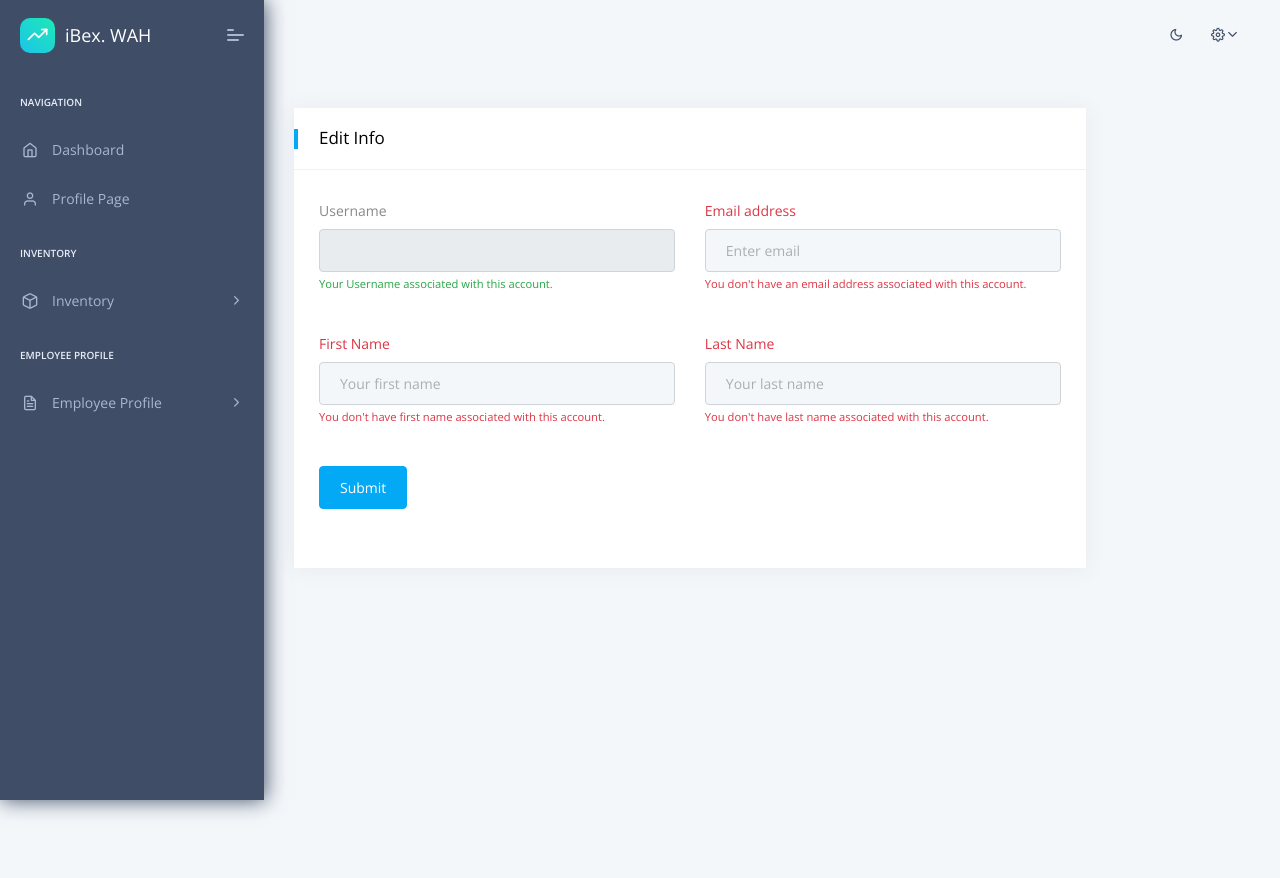
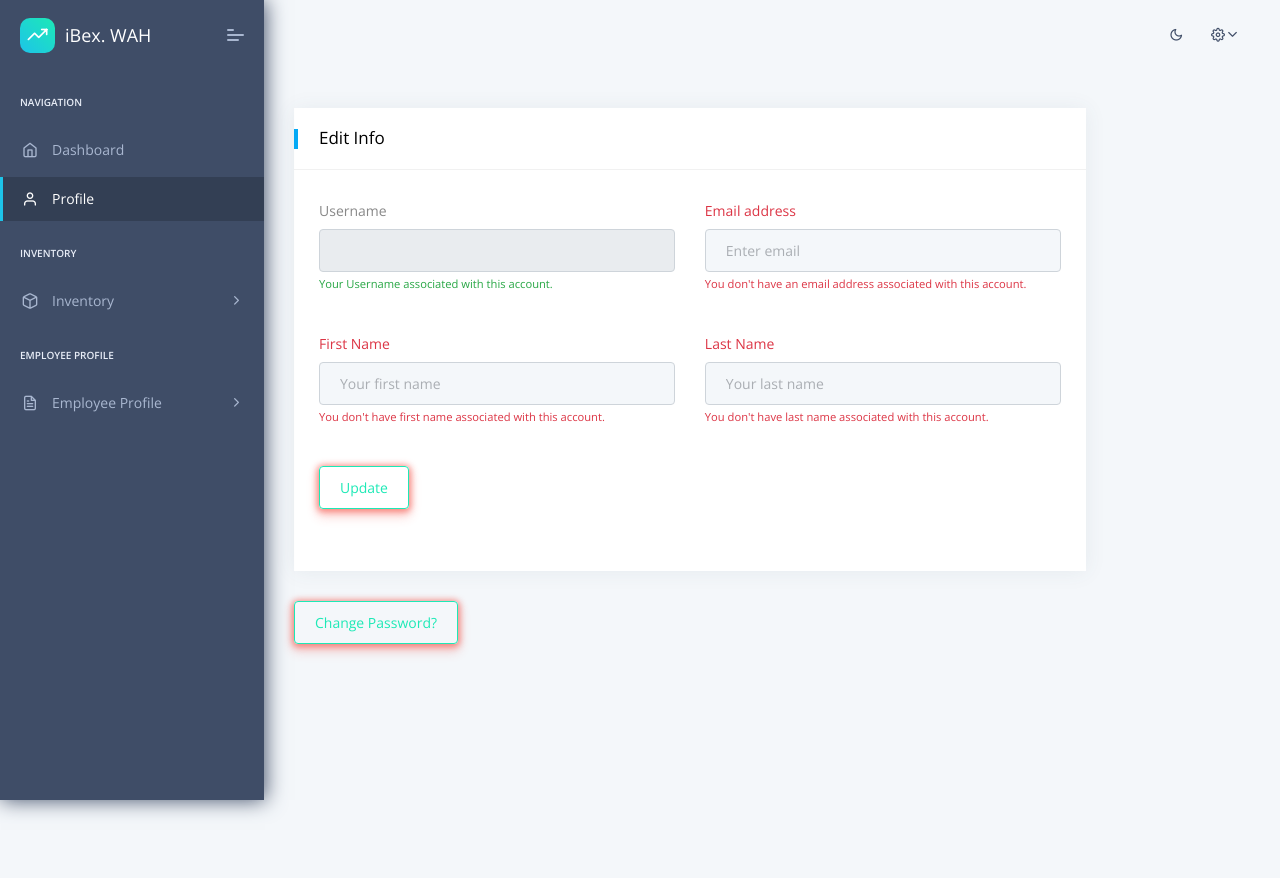
Before and after one commit to awais-akhtar/WAH, a Django app: page /profile/ in a window 1280 px wide. Run offline with Django 3.2, Linux system fonts and the light colour scheme; some libraries are stand-ins or nearby versions.

Commit message:
dashboard

```diff
--- a/apps/home/views.py
+++ b/apps/home/views.py
@@ -39,7 +39,6 @@ from django.shortcuts import get_object_or_404
 
 # @login_required(login_url="/login/")
 def index(request):
-    context = {'segment': 'index'}
     request_approved = AddRequest.objects.filter(is_approved=True).count()
     request_unapproved = AddRequest.objects.filter(is_approved=False).count()
     sim_stock = sim_inventory.objects.filter(status__contains = 'NotAssigned').count()
@@ -50,10 +49,9 @@ def index(request):
         'us': us,
         'request_approved' : request_approved,
         'request_unapproved' : request_unapproved,
-
         'device_stock' : device_stock,
         'sim_stock' : sim_stock,
-
+        'segment': 'index'
     }
     html_template = loader.get_template('home/index.html')
     return HttpResponse(html_template.render(context, request))
@@ -86,7 +84,10 @@ def pages(request):
 
 # profile page
 def profile(request):
-    return render(request,"home/profile.html")
+    context={
+        'segment': 'profile'
+    }
+    return render(request,"home/profile.html", context)
 
 
 
--- a/apps/templates/home/profile.html
+++ b/apps/templates/home/profile.html
@@ -84,7 +84,6 @@
                                                     {% endif %}
                                                     </div>
                                                 </div>
-
                                                 {% comment %} <div class="col-sm-12 mb-4">
                                                     <div class="form-group">
                                                         <label for="abt">About Info</label>
@@ -92,10 +91,9 @@
                                                         <small id="abf" class="form-text text-muted">We'll show this on your profile.</small>
                                                     </div>
                                                 </div> {% endcomment %}
-
                                                 <div class="col-sm-12 mb-2">
                                                     <div class="form-group">
-                                                        <button type="submit" class="btn btn-primary">Submit</button>
+                                                        <button type="submit" class="btn btn-outline-success btn-glow-danger mb-2" >Update</button>
                                                     </div>
                                                 </div>
 
@@ -104,6 +102,9 @@
                                     </div>
                                 </div>
                                 <div class="col-sm-4">
+                                    <a class="btn btn-outline-success btn-glow-danger mb-2" class="form-group" href="#">
+                                        Change Password?
+                                    </a>
                                     {% comment %} <div class="card">
                                         <div class="card-block">
                                             <div class="d-flex align-items-center justify-content-center flex-column">
--- a/apps/templates/includes/sidebar.html
+++ b/apps/templates/includes/sidebar.html
@@ -24,7 +24,7 @@
                     class="nav-item {% if 'profile' in segment %} active {% endif %}">
                     <a href="{% url 'profile' %}" class="nav-link">
                         <span class="pcoded-micon"><i class="feather icon-user"></i></span>
-                            <span class="pcoded-mtext">Profile Page</span></a>
+                            <span class="pcoded-mtext">Profile</span></a>
                 </li>
                 <li class="nav-item pcoded-menu-caption">
                     <label>Inventory</label>
```
Also changed, not shown: apps/templates/home/index.html (+2 -7 lines).
